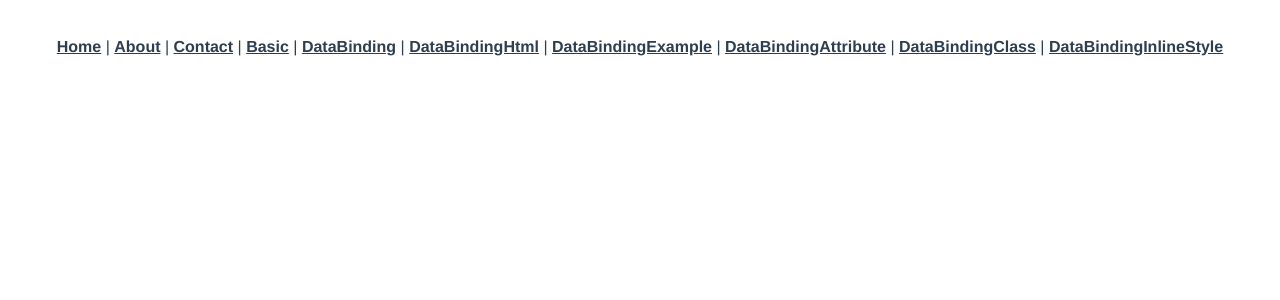
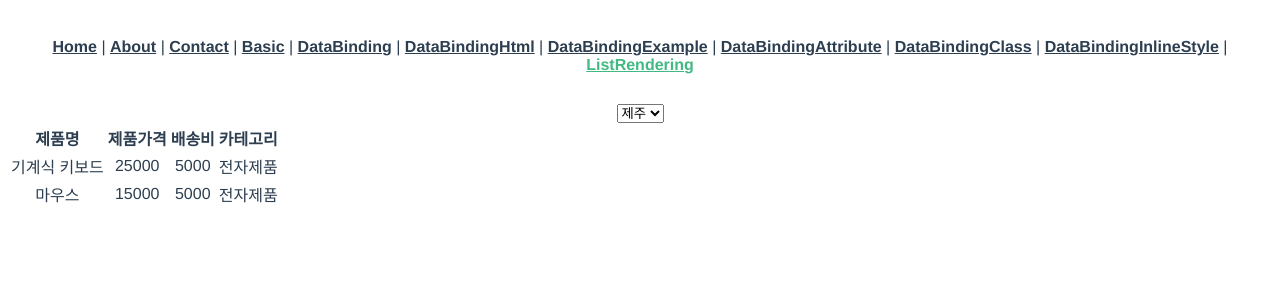
Before and after one commit to boxkwon/portfolio, a Vue app: page /Listrendering in a window 1280 px wide. Shown: the top 300 px of the page. Built offline with nearby package versions, Linux system fonts and the light colour scheme.

Commit message:
리스트 랜더링(v-for) - ListRendering.vue 추가
Signed-off-by: boxkwon <boxkwon@gmail.com>

```diff
--- a/src/App.vue
+++ b/src/App.vue
@@ -9,7 +9,8 @@
     <router-link to="/databindingexample">DataBindingExample</router-link> |
     <router-link to="/databindingattribute">DataBindingAttribute</router-link> |
     <router-link to="/DataBindingclass">DataBindingClass</router-link> |
-    <router-link to="/DataBindingInlineStyle">DataBindingInlineStyle</router-link>
+    <router-link to="/DataBindingInlineStyle">DataBindingInlineStyle</router-link> |
+    <router-link to="/Listrendering">ListRendering</router-link>
   </div>
   <router-view/>
 </template>
--- a/src/router/index.js
+++ b/src/router/index.js
@@ -62,6 +62,11 @@
     name: 'DataBindingInlineStyle',
     component: () => import(/* webpackChunkName: "DataBindinginlinestyle" */ '../views/DataBindingInlineStyle.vue')
   },
+  {
+    path: '/Listrendering',
+    name: 'ListRendering',
+    component: () => import(/* webpackChunkName: "Listrendering" */ '../views/ListRendering.vue')
+  },
 ]
 
 const router = createRouter({
--- /dev/null
+++ b/src/views/ListRendering.vue
@@ -0,0 +1,52 @@
+<template>
+    <div>
+        <select v-model="city">
+            <option :value="city.v" :key="i" v-for="(city,i) in options">{{ city.t }}</option>
+        </select>
+        <table>
+            <thead>
+                <tr>
+                    <th>제품명</th>
+                    <th>제품가격</th>
+                    <th>배송비</th>
+                    <th>카테고리</th>
+                </tr>
+            </thead>
+            <tbody>
+                <tr :key="i" v-for="(product, i) in productList">
+                    <td>{{ product.product_name }}</td>
+                    <td>{{ product.price }}</td>
+                    <td>{{ product.delivery_price }}</td>
+                    <td>{{ product.category }}</td>
+                </tr>
+            </tbody>
+        </table>
+    </div>
+</template>
+<script>
+export default {
+    name: '',
+    components: {},
+    data() {
+        return {
+            options: [
+                {v: '02', t: '서울'},
+                {v: '21', t: '부산'},
+                {v: '064', t: '제주'},
+            ],
+            city: '064',
+            productList: [
+                {product_name: '기계식 키보드', price: 25000, delivery_price: 5000, category: '전자제품'},
+                {product_name: '마우스', price: 15000, delivery_price: 5000, category: '전자제품'},
+            ],
+        };
+    },
+    setup() {},
+    created() {},
+    mounted() {},
+    unmounted() {},
+    methods: {},
+}
+</script>
+<style scoped>
+</style>
```
Also changed, not shown: 45 other files (tests, documents, lock files or other folders).
